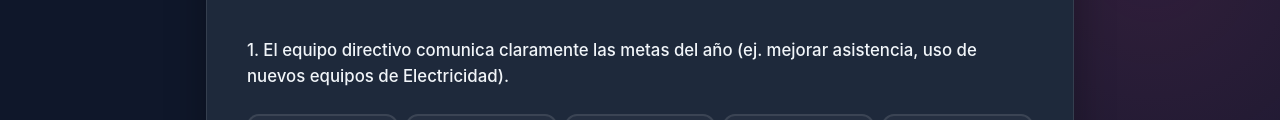
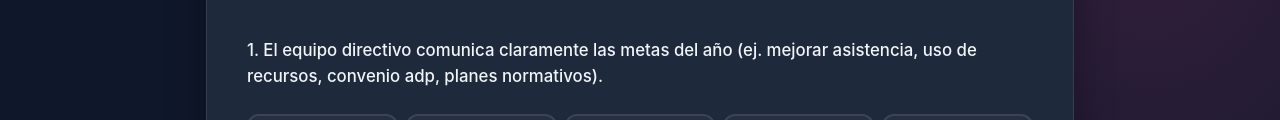
Before and after one commit to Juanpi2024/Foda-2025-CEIA-con-base-de-datos, a website built with Vite: page index.html in a window 1280 px wide. Shown: the part 680-800 px from the top of the page. Built offline with nearby package versions, Linux system fonts and the light colour scheme.

Commit message:
Updated Question 1 text for accuracy

```diff
--- a/index.html
+++ b/index.html
@@ -45,8 +45,8 @@
 
                                                 <div class="question">
                                                         <label>1. El equipo directivo comunica claramente las metas del
-                                                                año (ej. mejorar asistencia, uso de nuevos equipos de
-                                                                Electricidad).</label>
+                                                                año (ej. mejorar asistencia, uso de recursos, convenio
+                                                                adp, planes normativos).</label>
                                                         <div class="likert-scale">
                                                                 <div class="likert-item"><input type="radio" name="q1"
                                                                                 id="q1-1" value="1" required><label
```
